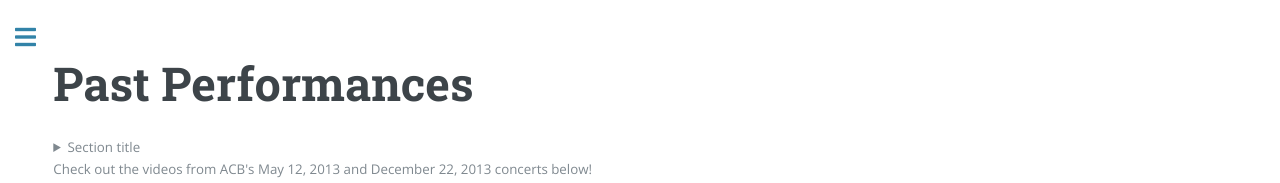
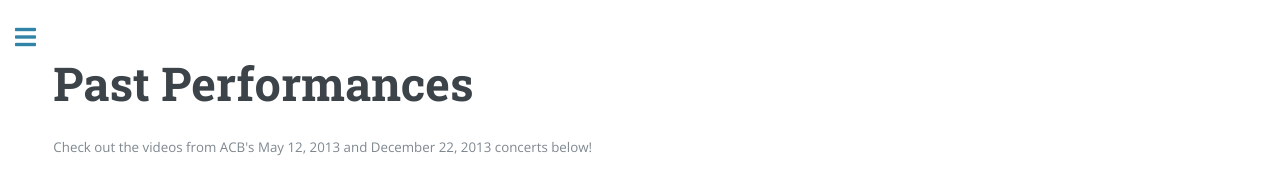
Before and after one commit to larlaffer/larlaffer.github.io, a plain HTML site: page pastperformance.html in a window 1280 px wide. Shown: the top 183 px of the page. Drawn offline with nearby package versions, Linux system fonts and the light colour scheme.

Commit message:
Update pastperformance.html

```diff
--- a/pastperformance.html
+++ b/pastperformance.html
@@ -18,11 +18,6 @@
 								<header>
 									<h1>Past Performances</h1>
 								</header>
-								<details>
-									<summary>Section title</summary>
-									<p>Here is the content!</p>
-								  </details>
-
 								<p>Check out the videos from ACB's May 12, 2013 and December 22, 2013 concerts below!</p>
 								<div class="row">
 									<div class="col-6 col-12-medium">
```
